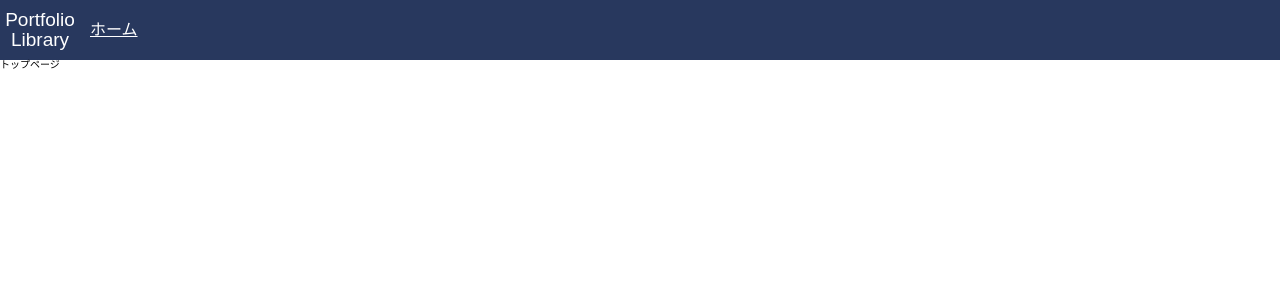
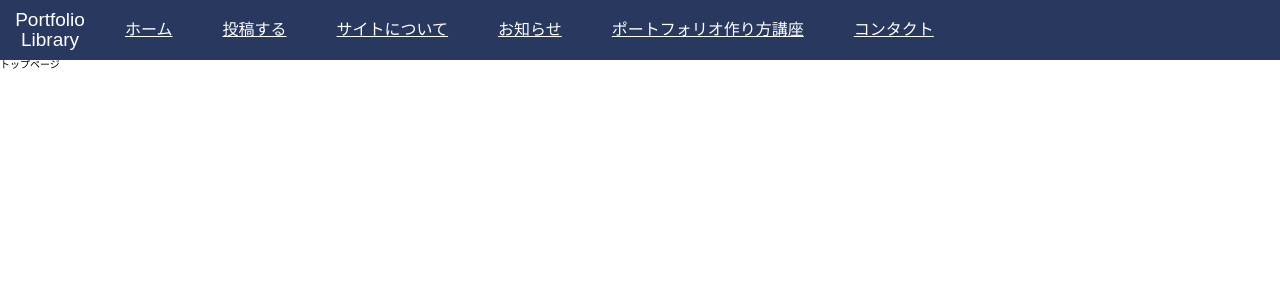
Before and after one commit to Kou0402/portfolio-library-new, a Nuxt app: page / in a window 1280 px wide. Shown: the top 300 px of the page. Built offline with nearby package versions, Linux system fonts and the light colour scheme.

Commit message:
style: add navlink

```diff
--- a/components/layouts/NavBar.vue
+++ b/components/layouts/NavBar.vue
@@ -2,6 +2,11 @@
   <section class="nav-bar">
     <NavLogo></NavLogo>
     <NavLink path="/">ホーム</NavLink>
+    <NavLink path="/">投稿する</NavLink>
+    <NavLink path="/">サイトについて</NavLink>
+    <NavLink path="/">お知らせ</NavLink>
+    <NavLink path="/">ポートフォリオ作り方講座</NavLink>
+    <NavLink path="/">コンタクト</NavLink>
   </section>
 </template>
 
@@ -22,5 +27,11 @@ export default {
   display: flex;
   background-color: $main-color1;
   height: 60px;
+  > .nav-logo {
+    margin: 0 10px;
+  }
+  > .nav-link {
+    margin: 0 25px;
+  }
 }
 </style>
--- a/components/layouts/NavLink.vue
+++ b/components/layouts/NavLink.vue
@@ -23,7 +23,6 @@ export default {
   > .name {
     color: $base-color;
     font-size: 1.6rem;
-    margin: 0 10px;
   }
 }
 </style>
```
